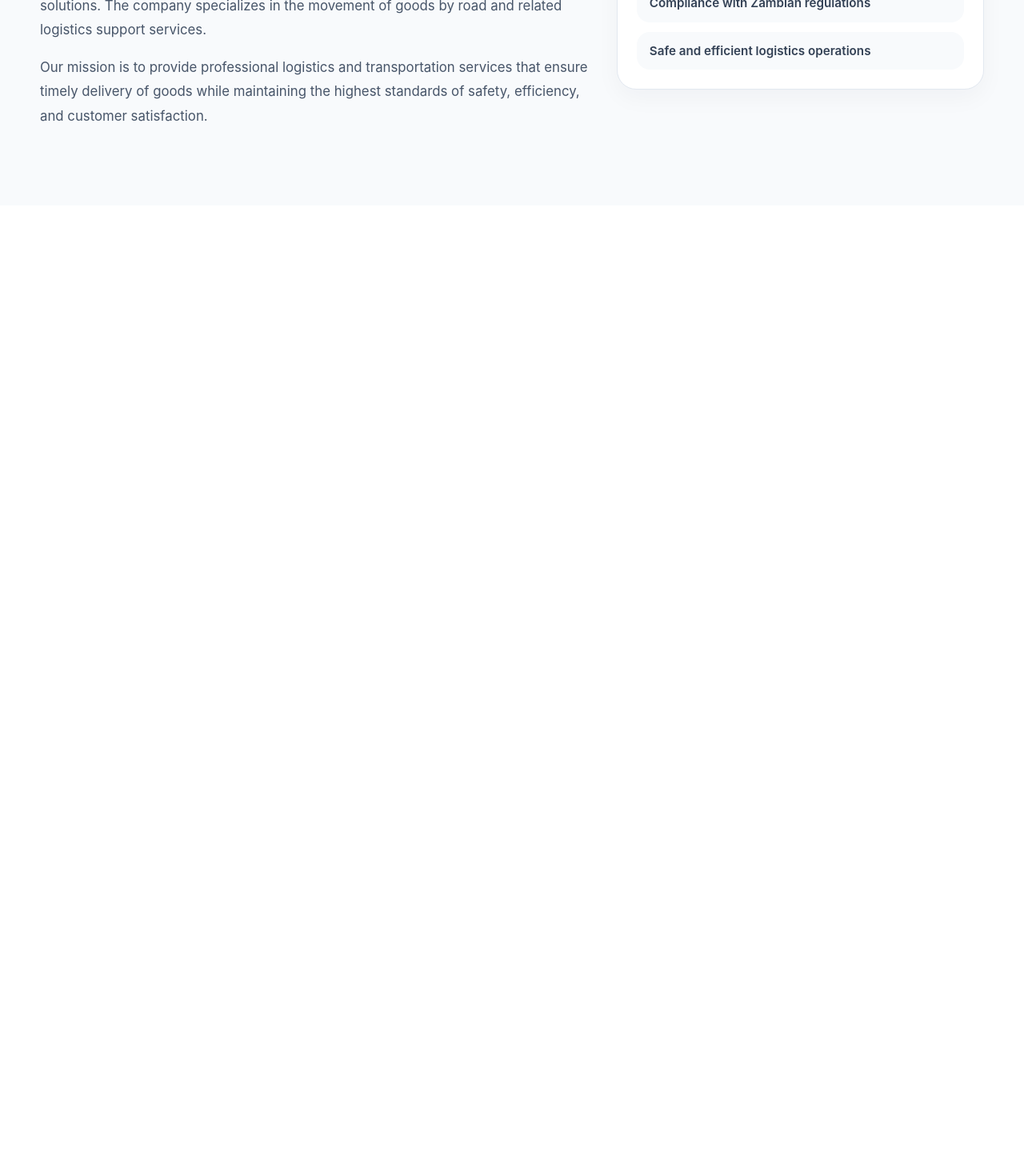
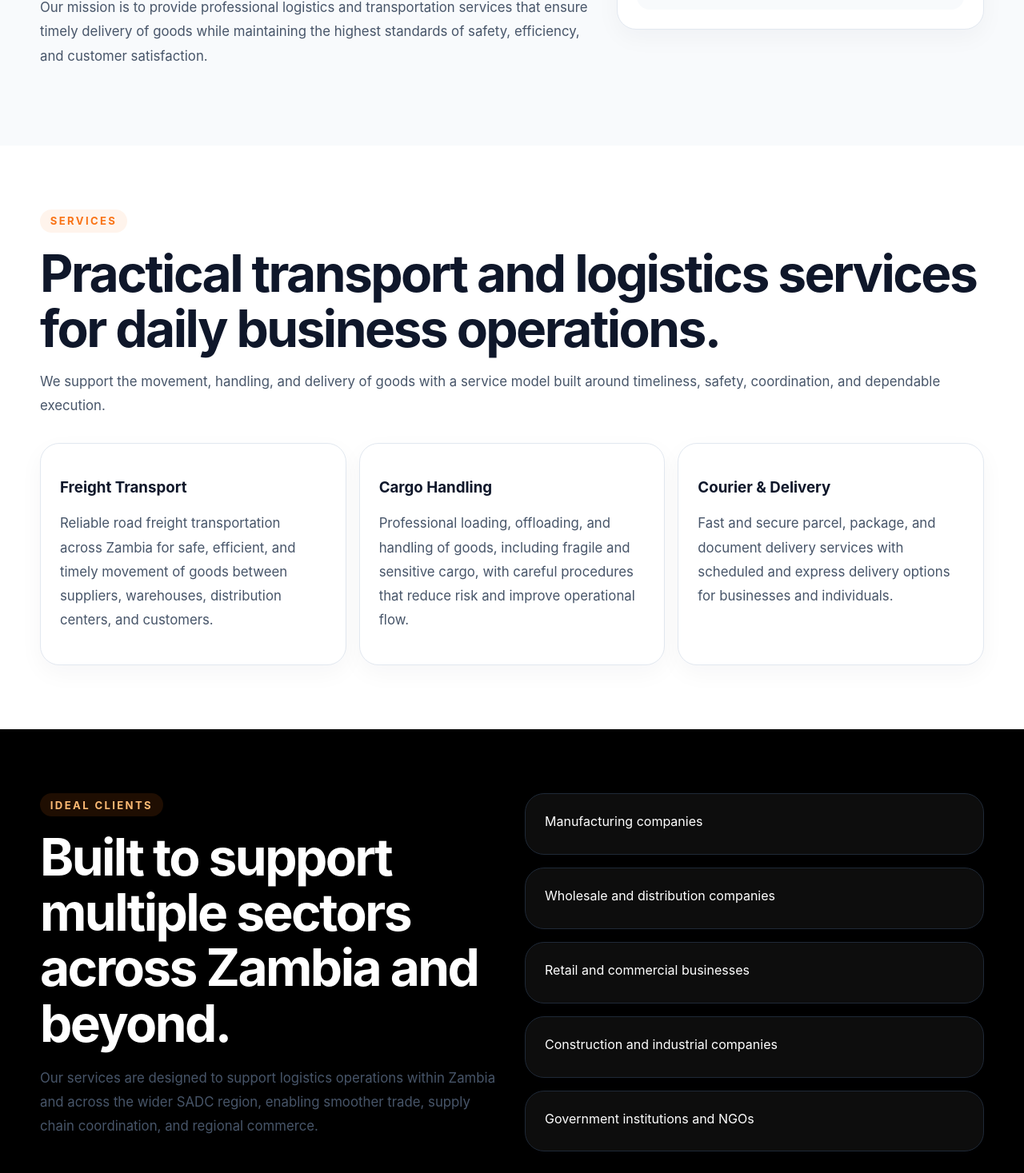
Before and after one commit to UpeLungu/Sakomas, a React (Vite) app: page / in a window 1280 px wide. Shown: the part 1330-2797 px from the top of the page at 80% size. Before the commit the page ends 1587 px from the top, so only its background shows below. Built offline with nearby package versions, Linux system fonts and the light colour scheme.

Commit message:
Update App.jsx

```diff
--- a/src/App.jsx
+++ b/src/App.jsx
@@ -52,29 +52,11 @@ export default function App() {
     <div className="site-shell">
       <header className="topbar">
         <div className="container topbar-inner">
+          <div>
+            <div className="brand-title">Sakomas Logistics Limited</div>
+            <div className="brand-subtitle">Reliable Transport &amp; Logistics Solutions</div>
+          </div>
 
-          {/* ONLY CHANGE: added logo */}
-          <header className="topbar">
-  <div className="container topbar-inner">
-    <div className="brand">
-      <img src="/logo.jpg" alt="Sakomas Logistics" className="logo" />
-      <div>
-        <div className="brand-title">Sakomas Logistics Limited</div>
-        <div className="brand-subtitle">Reliable Transport &amp; Logistics Solutions</div>
-      </div>
-    </div>
-
-    <nav className="nav">
-      <a href="#about">About</a>
-      <a href="#services">Services</a>
-      <a href="#clients">Clients</a>
-      <a href="#compliance">Compliance</a>
-      <a href="#contact">Contact</a>
-    </nav>
-  </div>
-</header>
-
-          {/* EVERYTHING BELOW UNCHANGED */}
           <nav className="nav">
             <a href="#about">About</a>
             <a href="#services">Services</a>
@@ -82,7 +64,6 @@ export default function App() {
             <a href="#compliance">Compliance</a>
             <a href="#contact">Contact</a>
           </nav>
-
         </div>
       </header>
 
@@ -167,8 +148,134 @@ export default function App() {
         </div>
       </section>
 
-      {/* REST OF YOUR CODE UNCHANGED */}
+      <section id="services" className="section">
+        <div className="container">
+          <div className="section-tag">Services</div>
+          <h2>Practical transport and logistics services for daily business operations.</h2>
+          <p className="section-text">
+            We support the movement, handling, and delivery of goods with a service
+            model built around timeliness, safety, coordination, and dependable execution.
+          </p>
 
+          <div className="three-grid">
+            {services.map((service) => (
+              <div key={service.title} className="card service-card">
+                <h3>{service.title}</h3>
+                <p>{service.description}</p>
+              </div>
+            ))}
+          </div>
+        </div>
+      </section>
+
+      <section className="section section-dark">
+        <div className="container two-grid">
+          <div>
+            <div className="section-tag dark-tag">Ideal Clients</div>
+            <h2>Built to support multiple sectors across Zambia and beyond.</h2>
+            <p className="dark-text">
+              Our services are designed to support logistics operations within Zambia
+              and across the wider SADC region, enabling smoother trade, supply chain
+              coordination, and regional commerce.
+            </p>
+          </div>
+
+          <div className="list-grid">
+            {idealClients.map((item) => (
+              <div key={item} className="list-card">
+                {item}
+              </div>
+            ))}
+          </div>
+        </div>
+      </section>
+
+      <section id="clients" className="section">
+        <div className="container">
+          <div className="section-tag">Past &amp; Current Clients</div>
+          <h2>Organizations we have supported.</h2>
+          <p className="section-text">
+            We have provided logistics and transportation support services to
+            organizations across different sectors, building relationships grounded
+            in reliability, professionalism, and consistent service delivery.
+          </p>
+
+          <div className="client-grid">
+            {clients.map((client) => (
+              <div key={client} className="client-card">
+                {client}
+              </div>
+            ))}
+          </div>
+        </div>
+      </section>
+
+      <section id="compliance" className="section section-light">
+        <div className="container">
+          <div className="section-tag">Corporate Identity &amp; Compliance</div>
+          <h2>Structured for lawful, responsible, and accountable operations.</h2>
+
+          <div className="compliance-grid">
+            <div className="card">
+              <p>
+                Sakomas Logistics Limited operates in compliance with the legal and
+                regulatory requirements governing businesses in Zambia. The company
+                maintains the registrations and compliance structures needed to support
+                responsible logistics operations and employee welfare.
+              </p>
+            </div>
+
+            <div className="list-grid">
+              {compliance.map((item) => (
+                <div key={item} className="plain-list-card">
+                  {item}
+                </div>
+              ))}
+            </div>
+          </div>
+        </div>
+      </section>
+
+      <section id="contact" className="section">
+        <div className="container">
+          <div className="contact-box">
+            <div>
+              <div className="section-tag">Contact</div>
+              <h2>Let’s support your transportation needs.</h2>
+              <p className="section-text">
+                If you are looking for reliable and professional logistics services,
+                Sakomas Logistics Limited is ready to support your operations with
+                efficient, safe, and timely solutions tailored to your business requirements.
+              </p>
+            </div>
+
+            <div className="contact-grid">
+              <div className="contact-card">
+                <div className="label">Phone</div>
+                <div className="contact-value">+260 978757953 / 0955 966559</div>
+              </div>
+              <div className="contact-card">
+                <div className="label">Email</div>
+                <div className="contact-value">sakomaslogistics@co.zm</div>
+              </div>
+              <div className="contact-card">
+                <div className="label">Location</div>
+                <div className="contact-value">Plot No. 1557 along Lumumba Road, Lusaka</div>
+              </div>
+              <a className="btn btn-dark-full" href="https://wa.me/260978757953">
+                Chat on WhatsApp
+              </a>
+            </div>
+          </div>
+        </div>
+      </section>
+
+      <footer className="footer">
+        <div className="container footer-inner">
+          <p>© 2026 Sakomas Logistics Limited. All rights reserved.</p>
+          <p>Professional company showcase website</p>
+        </div>
+      </footer>
     </div>
   );
 }
```
